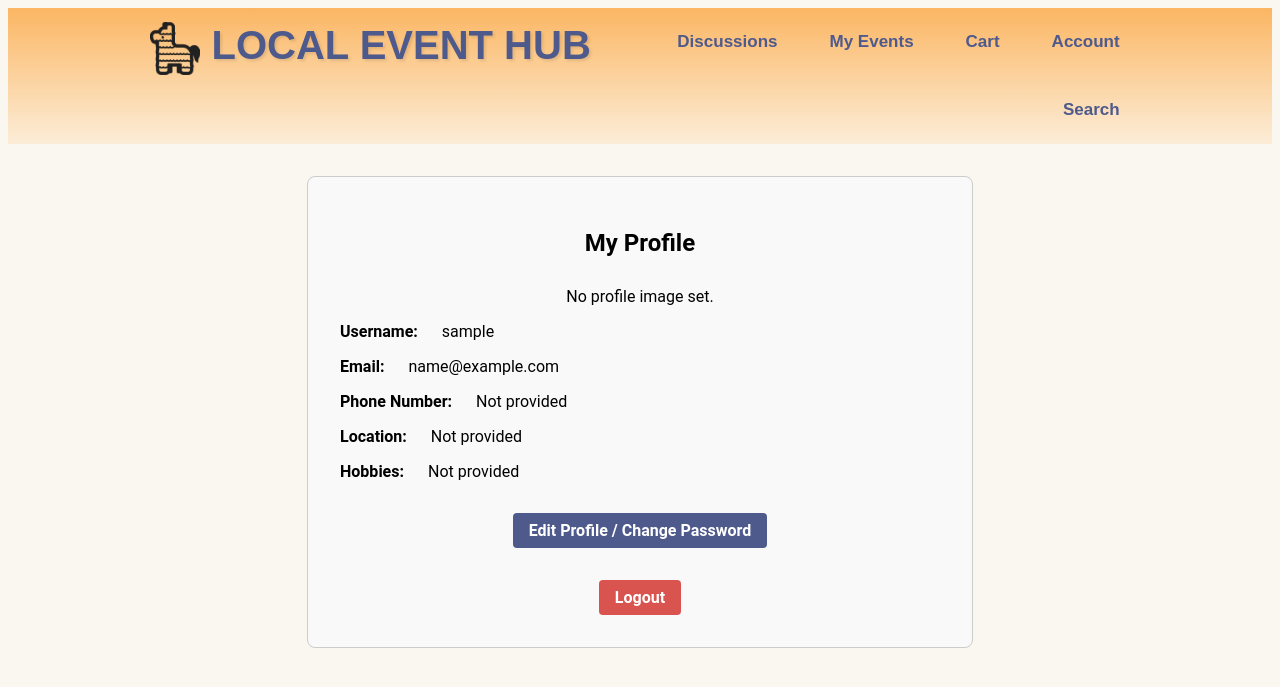
After one commit to hiba-ansari/event-hub, a PHP site: page /profilePage/view_profile.php in a window 1280 px wide. The commit adds this page. Shown: the top 687 px of the page. Run offline with PHP 8.4, Linux system fonts and the light colour scheme; the visitor is signed in with stand-in values (Sample User, id 1).

Commit message:
feat(profile): implement view profile page and improve navigation
- Add new view_profile.php page for logged-in users to view their profile details
- Update navigation links for logged-in and logged-out states
- Redirect to login page if user is not logged in
- Improve consistency across different pages

```diff
--- a/homePage/logged-in.php
+++ b/homePage/logged-in.php
@@ -104,12 +104,15 @@
             <a href='../homePage/homepage.php' class="logo" style='font-size:40px;font-weight:600'><img src='../images/logo.png' style='width:50px;vertical-align:middle'> Local Event Hub</a>
         </div>
         <div class='column right'>
-            <p class='nav'><a href="../profilePage/account.php">Account</a></p>
             <?php
                 if (isset($_SESSION['userID'])){
                     echo "
+                    <p class='nav'><a href=\"../profilePage/view_profile.php\">Account</a></p>
                     <p class='nav'><a href=\"../shoppingCart/shopping-cart.php\">Cart</a></p>
                     <p class='nav'><a href=\"../calendar/events.php\">My Events</a></p>";
+                } else {
+                    echo "
+                    <p class='nav'><a href=\"../profilePage/account.php\">Account</a></p>";
                 }
             ?>
             <p class='nav'><a href="../discussion/discussion.php">Discussions</a></p>
--- a/homePage/logged-out.php
+++ b/homePage/logged-out.php
@@ -151,7 +151,7 @@
             <a href='../homePage/homepage.php' class="logo" style='font-size:40px;font-weight:600'><img src='../images/logo.png' style='width:50px;vertical-align:middle'> Local Event Hub</a>
         </div>
         <div class='column right'>
-            <p class='nav'><a href="../profilePage/account.php">Log in</a></p>
+            <p class='nav'><a href="../profilePage/login.php">Log in</a></p>
             <p class='nav'><a href="../calendar/events.php">My Events</a></p>
             <p class='nav'><a href="../discussion/discussion.php">Discussions</a></p>
             <p class='nav'><a href="../searchPage/search.php">Search</a></p>
--- a/profilePage/account.php
+++ b/profilePage/account.php
@@ -114,7 +114,6 @@ if ($_SERVER["REQUEST_METHOD"] == "POST") {
     }
 }
 ?>
-
 <!DOCTYPE html>
 <html lang="en">
 <head>
@@ -130,12 +129,15 @@ if ($_SERVER["REQUEST_METHOD"] == "POST") {
             <a href='../homePage/homepage.php' class="logo" style='font-size:40px;font-weight:600'><img src='../images/logo.png' style='width:50px;vertical-align:middle'> Local Event Hub</a>
         </div>
         <div class='column right'>
-            <p class='nav'><a href="../profilePage/account.php">Account</a></p>
             <?php
                 if (isset($_SESSION['userID'])){
                     echo "
+                    <p class='nav'><a href=\"../profilePage/view_profile.php\">Account</a></p>
                     <p class='nav'><a href=\"../shoppingCart/shopping-cart.php\">Cart</a></p>
                     <p class='nav'><a href=\"../calendar/events.php\">My Events</a></p>";
+                } else {
+                    echo "
+                    <p class='nav'><a href=\"../profilePage/account.php\">Account</a></p>";
                 }
             ?>
             <p class='nav'><a href="../discussion/discussion.php">Discussions</a></p>
--- a/profilePage/login.php
+++ b/profilePage/login.php
@@ -176,10 +176,12 @@ if ($_SERVER["REQUEST_METHOD"] == "POST" && isset($_POST['archive_account']) &&
         </a>
     </div>
     <div class='column right'>
-        <p class='nav'><a href="../profilePage/account.php">Account</a></p>
         <?php if (isset($_SESSION['userID'])): ?>
+            <p class='nav'><a href="../profilePage/view_profile.php">Account</a></p>
             <p class='nav'><a href="../shoppingCart/shopping-cart.php">Cart</a></p>
             <p class='nav'><a href="../calendar/events.php">My Events</a></p>
+        <?php else: ?>
+            <p class='nav'><a href="../profilePage/account.php">Account</a></p>
         <?php endif; ?>
         <p class='nav'><a href="../discussion/discussion.php">Discussions</a></p>
         <p class='nav'><a href="../searchPage/search.php">Search</a></p>
--- /dev/null
+++ b/profilePage/view_profile.php
@@ -0,0 +1,154 @@
+<?php
+session_start();
+
+// Handle logout
+if (isset($_POST['logout'])) {
+    session_unset();
+    session_destroy();
+    header("Location: ../profilePage/login.php"); // Redirect to login page after logout
+    exit();
+}
+
+// Redirect to login if not logged in
+if (!isset($_SESSION['userID'])) {
+    header("Location: login.php");
+    exit();
+}
+
+// Load local database configuration
+require_once '../config/database_local.php';
+
+// Database connection using local config
+$dsn = "mysql:host=" . DB_HOST . ";dbname=" . DB_NAME;
+$user = DB_USER;
+$pass = DB_PASS;
+
+try {
+    $conn = new PDO($dsn, $user, $pass);
+    $conn->setAttribute(PDO::ATTR_ERRMODE, PDO::ERRMODE_EXCEPTION);
+
+    // Fetch user details based on session userID
+    $stmt = $conn->prepare("SELECT UserName, Email, PhoneNo, Location, Hobbies, ProfileImage FROM Accounts WHERE UserID = :userID");
+    $stmt->bindParam(':userID', $_SESSION['userID'], PDO::PARAM_INT);
+    $stmt->execute();
+    $user_details = $stmt->fetch(PDO::FETCH_ASSOC);
+
+    if (!$user_details) {
+        // Handle case where user ID doesn't exist in DB
+        session_destroy();
+        header("Location: login.php");
+        exit();
+    }
+
+} catch (PDOException $e) {
+    die("Database error fetching profile: " . $e->getMessage());
+}
+?>
+
+<!DOCTYPE html>
+<html lang="en">
+<head>
+    <meta charset="UTF-8">
+    <meta name="viewport" content="width=device-width, initial-scale=1.0">
+    <title>My Profile</title>
+    <link rel="stylesheet" href="userp.css">
+    <style>
+        .profile-container {
+            display: flex;
+            flex-direction: column;
+            align-items: center;
+            max-width: 600px;
+            margin: 2em auto;
+            padding: 2em;
+            border: 1px solid #ccc;
+            border-radius: 8px;
+            background-color: #f9f9f9;
+        }
+        .profile-detail {
+            margin-bottom: 1em;
+            width: 100%;
+            text-align: left;
+        }
+        .profile-label {
+            font-weight: bold;
+            margin-right: 10px;
+        }
+        .profile-value {
+            margin-left: 10px;
+        }
+        .profile-image {
+            max-width: 200px;
+            max-height: 200px;
+            border-radius: 50%;
+            object-fit: cover;
+            margin-bottom: 1em;
+        }
+        .edit-profile-btn {
+            margin-top: 1em;
+            padding: 0.5em 1em;
+            background-color: #4E598C;
+            color: white;
+            border: none;
+            border-radius: 4px;
+            cursor: pointer;
+        }
+        .edit-profile-btn:hover {
+            background-color: #3a436d;
+        }
+    </style>
+</head>
+<body>
+
+<div class='topnav'>
+    <div class='column left'>
+        <a href='../homePage/homepage.php' class="logo" style='font-size:40px;font-weight:600'>
+            <img src='../images/logo.png' style='width:50px;vertical-align:middle'> Local Event Hub
+        </a>
+    </div>
+    <div class='column right'>
+        <p class='nav'><a href="view_profile.php">Account</a></p>
+        <p class='nav'><a href="../shoppingCart/shopping-cart.php">Cart</a></p>
+        <p class='nav'><a href="../calendar/events.php">My Events</a></p>
+        <p class='nav'><a href="../discussion/discussion.php">Discussions</a></p>
+        <p class='nav'><a href="../searchPage/search.php">Search</a></p>
+    </div>
+</div>
+
+<div class="profile-container">
+    <h2>My Profile</h2>
+    <?php if ($user_details['ProfileImage']): ?>
+        <img src="../profilePage/<?php echo htmlspecialchars($user_details['ProfileImage']); ?>" alt="Profile Image" class="profile-image">
+    <?php else: ?>
+        <p>No profile image set.</p>
+    <?php endif; ?>
+
+    <div class="profile-detail">
+        <span class="profile-label">Username:</span>
+        <span class="profile-value"><?php echo htmlspecialchars($user_details['UserName']); ?></span>
+    </div>
+    <div class="profile-detail">
+        <span class="profile-label">Email:</span>
+        <span class="profile-value"><?php echo htmlspecialchars($user_details['Email']); ?></span>
+    </div>
+    <div class="profile-detail">
+        <span class="profile-label">Phone Number:</span>
+        <span class="profile-value"><?php echo htmlspecialchars($user_details['PhoneNo'] ?: 'Not provided'); ?></span>
+    </div>
+    <div class="profile-detail">
+        <span class="profile-label">Location:</span>
+        <span class="profile-value"><?php echo htmlspecialchars($user_details['Location'] ?: 'Not provided'); ?></span>
+    </div>
+    <div class="profile-detail">
+        <span class="profile-label">Hobbies:</span>
+        <span class="profile-value"><?php echo htmlspecialchars($user_details['Hobbies'] ?: 'Not provided'); ?></span>
+    </div>
+    <a href="login.php"><button class="edit-profile-btn">Edit Profile / Change Password</button></a>
+
+    <!-- Logout Button -->
+    <form method="post" style="display:inline; margin-top: 1em;">
+        <button type="submit" name="logout" class="edit-profile-btn" style="background-color: #d9534f;">Logout</button>
+    </form>
+</div>
+
+</body>
+</html>
--- a/searchPage/search.php
+++ b/searchPage/search.php
@@ -87,7 +87,7 @@
             <a href='../homePage/homepage.php' class="logo" style='font-size:40px;font-weight:600'><img src='../images/logo.png' style='width:50px;vertical-align:middle'> Local Event Hub</a>
         </div>
         <div class='column right'>
-            <p class='nav'><a href="../profilePage/account.php">Account</a></p>
+            <p class='nav'><a href="../profilePage/view_profile.php">Account</a></p>
             <?php
                 if (isset($_SESSION['userID'])){
                     echo "
```
